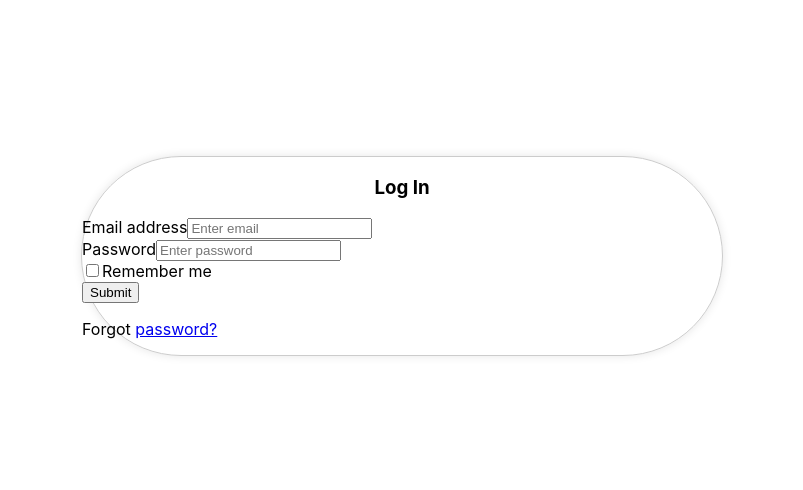
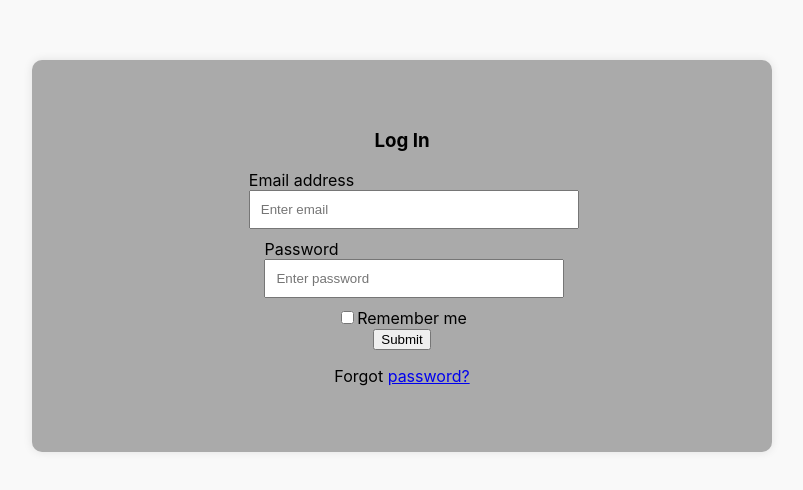
Before and after one commit to kennedy-ben/Rick, a React (Create React App) app: page /login in a window 1280 px wide. Shown: the part 144-634 px from the top of the page, without its empty margins (238-1041 px from the left). Built offline with nearby package versions, Linux system fonts and the light colour scheme.

Commit message:
added new login and sigup

```diff
--- a/src/App.js
+++ b/src/App.js
@@ -11,7 +11,7 @@ function App() {
     <div>
       <BrowserRouter>
         <Routes>
-          {/* <Route index element={<login/>}/> */}
+          <Route index element={<home/>}/>
           <Route path="/login" element={<Login />} />
           <Route path="/signup" element={<Signup />} />
           <Route path="/home" element={<Home />} />
--- a/src/pages/home.js
+++ b/src/pages/home.js
@@ -1,4 +1,4 @@
-import Header from "../components/Header";
+import Header from "./Header";
 import React from "react";
 
 function home() {
@@ -12,6 +12,7 @@ function home() {
           <input type="text" placeholder="Search" />
         </div>
       </div>
+
     );
   }
 
--- a/src/pages/login.js
+++ b/src/pages/login.js
@@ -1,27 +1,36 @@
-import React, { Component } from 'react';
+import React, { Component } from "react";
 
 export default class Login extends Component {
   render() {
     const containerStyle = {
-      display: 'flex',
-      justifyContent: 'center',
-      alignItems: 'center',
-      height: '100vh',
-
+      display: "flex",
+      justifyContent: "center",
+      alignItems: "center",
+      minHeight: "100vh",
+      background: "#f9f9f9",
     };
 
     const formStyle = {
-        width: '50%',
-      padding: '20opx',
-      border: '1px solid #ccc',
-      borderRadius: '100px',
-      boxShadow: '0 0 10px rgba(0, 0, 0, 0.1)',
+      width: "50%",
+      backgroundColor: "#AAA",
+      padding: "50px",
+      borderRadius: "10px",
+      boxShadow: "0 0 10px rgba(0, 0, 0, 0.1)",
+      display: "flex",
+      flexDirection: "column",
+      alignItems: "center",
+    };
+
+    const inputStyle = {
+      width: "100%",
+      marginBottom: "10px",
+      padding: "10px",
     };
 
     return (
       <div style={containerStyle}>
         <form style={formStyle}>
-          <h3 style={{ textAlign: 'center' }}>Log In</h3>
+          <h3 style={{ textAlign: "center" }}>Log In</h3>
 
           <div className="mb-3">
             <label>Email address</label>
@@ -29,6 +38,7 @@ export default class Login extends Component {
               type="email"
               className="form-control"
               placeholder="Enter email"
+              style={inputStyle}
             />
           </div>
 
@@ -38,6 +48,7 @@ export default class Login extends Component {
               type="password"
               className="form-control"
               placeholder="Enter password"
+              style={inputStyle}
             />
           </div>
 
--- a/src/pages/signup.js
+++ b/src/pages/signup.js
@@ -13,29 +13,38 @@ export default class SignUp extends Component {
               type="text"
               className="form-control"
               placeholder="First name"
+              style={styles.input}
             />
           </div>
 
           <div className="mb-3">
             <label>Last name</label>
-            <input type="text" className="form-control" placeholder="Last name" />
+            <input
+              type="text"
+              className="form-control"
+              placeholder="Last name"
+              style={styles.input}
+            />
           </div>
 
+
           <div className="mb-3">
-            <label>Email address</label>
+            <label>Email adress</label>
             <input
               type="email"
               className="form-control"
               placeholder="Enter email"
+              style={styles.input}
             />
           </div>
 
           <div className="mb-3">
-            <label>Password</label>
+            <label> Password  </label>
             <input
               type="password"
               className="form-control"
               placeholder="Enter password"
+              style={styles.input}
             />
           </div>
 
@@ -60,13 +69,21 @@ const styles = {
     alignItems: 'center',
     minHeight: '100vh',
     margin: 0,
-    background: '#f0f0f0',
+    background: '#f9f9f9',
   },
   form: {
     width: '50%',
-    backgroundColor: '#ffffff',
-    padding: '200px',
-    borderRadius: '100px',
+    backgroundColor: '#AAA',
+    padding: '50px',
+    borderRadius: '10px',
     boxShadow: '0 0 10px rgba(0, 0, 0, 0.1)',
+    display: 'flex',
+    flexDirection: 'column',
+    alignItems: 'center',
+  },
+  input: {
+    width: '100%',
+    marginBottom: '10px',
+    padding: '10px',
   },
 };
```
Also changed, not shown: src/pages/Header.js (renamed from src/components/Header.js).
